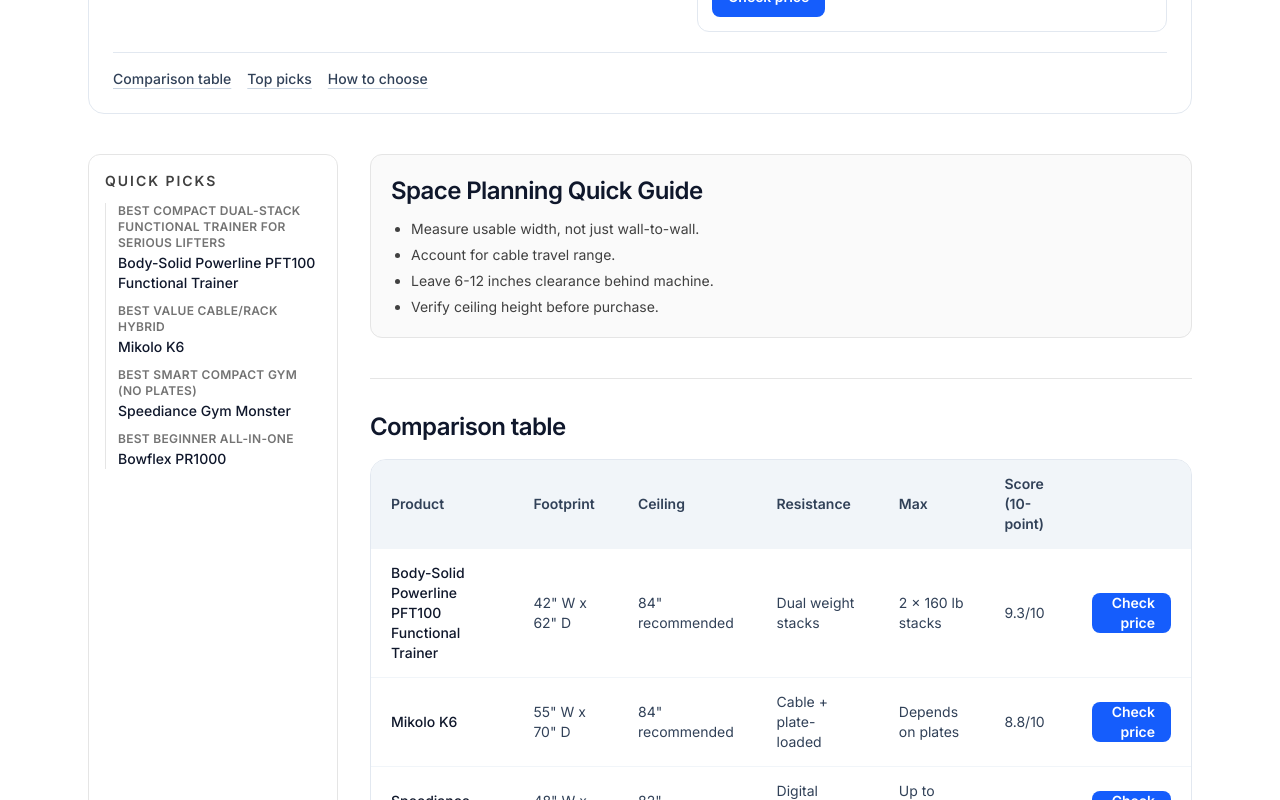
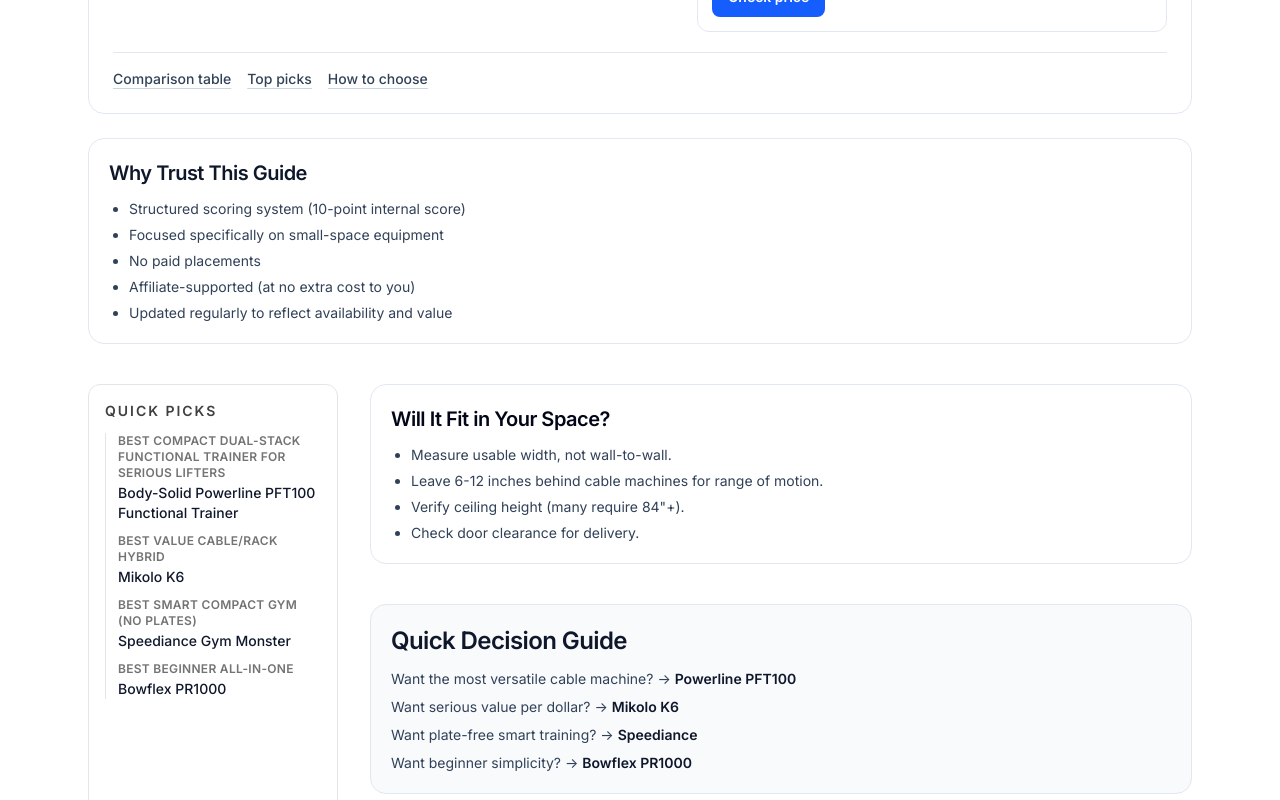
Before and after one commit to eritol6/affiliate, a Next.js app: page /guides/best-compact-home-gym-machines in a window 1280 px wide. Shown: the part 800-1600 px from the top of the page. Built offline with nearby package versions, Linux system fonts and the light colour scheme; no server answers.

Commit message:
Add trust, quick decision, and fit callouts to guide template

```diff
--- a/src/app/guides/[slug]/page.tsx
+++ b/src/app/guides/[slug]/page.tsx
@@ -148,6 +148,36 @@
     bestFor: product.bestFor,
     anchorId: `product-${slugifyProductName(product.name)}`,
   }));
+  const quickDecisionItems = isCompactMachinesGuide
+    ? [
+        {
+          prompt: "Want the most versatile cable machine?",
+          productName: "Powerline PFT100",
+          anchorId: products.find((product) => {
+            const normalized = slugifyProductName(product.name);
+            return normalized.includes("powerline") || normalized.includes("pft100");
+          })?.name,
+        },
+        {
+          prompt: "Want serious value per dollar?",
+          productName: "Mikolo K6",
+          anchorId: products.find((product) => slugifyProductName(product.name).includes("mikolo-k6"))?.name,
+        },
+        {
+          prompt: "Want plate-free smart training?",
+          productName: "Speediance",
+          anchorId: products.find((product) => slugifyProductName(product.name).includes("speediance"))?.name,
+        },
+        {
+          prompt: "Want beginner simplicity?",
+          productName: "Bowflex PR1000",
+          anchorId: products.find((product) => slugifyProductName(product.name).includes("bowflex-pr1000"))?.name,
+        },
+      ].map((item) => ({
+        ...item,
+        href: item.anchorId ? `#product-${slugifyProductName(item.anchorId)}` : undefined,
+      }))
+    : [];
 
   const articleSchema = {
     "@context": "https://schema.org",
@@ -193,17 +223,48 @@
         alternates={heroAlternates}
       />
 
+      <section className="mt-6 rounded-2xl border border-slate-200 bg-white p-5">
+        <h2 className="text-xl font-semibold tracking-tight text-slate-900">Why Trust This Guide</h2>
+        <ul className="mt-3 list-disc space-y-1.5 pl-5 text-sm text-slate-700">
+          <li>Structured scoring system (10-point internal score)</li>
+          <li>Focused specifically on small-space equipment</li>
+          <li>No paid placements</li>
+          <li>Affiliate-supported (at no extra cost to you)</li>
+          <li>Updated regularly to reflect availability and value</li>
+        </ul>
+      </section>
+
       <div className="mt-10 grid gap-8 lg:grid-cols-[250px_1fr]">
         <QuickPicksBox picks={quickPickItems} />
         <div className="space-y-10">
           {isCompactMachinesGuide ? (
-            <section className="rounded-xl border border-neutral-200 bg-neutral-50 p-5">
-              <h2 className="text-2xl font-semibold tracking-tight text-slate-900">Space Planning Quick Guide</h2>
-              <ul className="mt-3 list-disc space-y-1.5 pl-5 text-sm text-neutral-700">
-                <li>Measure usable width, not just wall-to-wall.</li>
-                <li>Account for cable travel range.</li>
-                <li>Leave 6-12 inches clearance behind machine.</li>
-                <li>Verify ceiling height before purchase.</li>
+            <section className="rounded-2xl border border-slate-200 bg-white p-5">
+              <h2 className="text-xl font-semibold tracking-tight text-slate-950">Will It Fit in Your Space?</h2>
+              <ul className="mt-3 list-disc space-y-1.5 pl-5 text-sm text-slate-700">
+                <li>Measure usable width, not wall-to-wall.</li>
+                <li>Leave 6-12 inches behind cable machines for range of motion.</li>
+                <li>Verify ceiling height (many require 84&quot;+).</li>
+                <li>Check door clearance for delivery.</li>
+              </ul>
+            </section>
+          ) : null}
+          {isCompactMachinesGuide ? (
+            <section className="rounded-2xl border border-slate-200 bg-slate-50 p-5">
+              <h2 className="text-2xl font-semibold tracking-tight text-slate-900">Quick Decision Guide</h2>
+              <ul className="mt-3 space-y-2 text-sm text-slate-700">
+                {quickDecisionItems.map((item) => (
+                  <li key={item.productName}>
+                    <span>{item.prompt} </span>
+                    <span aria-hidden="true">-&gt; </span>
+                    {item.href ? (
+                      <a className="font-semibold text-slate-900 underline-offset-2 hover:text-blue-700 hover:underline" href={item.href}>
+                        {item.productName}
+                      </a>
+                    ) : (
+                      <span className="font-semibold text-slate-900">{item.productName}</span>
+                    )}
+                  </li>
+                ))}
               </ul>
             </section>
           ) : null}
```
